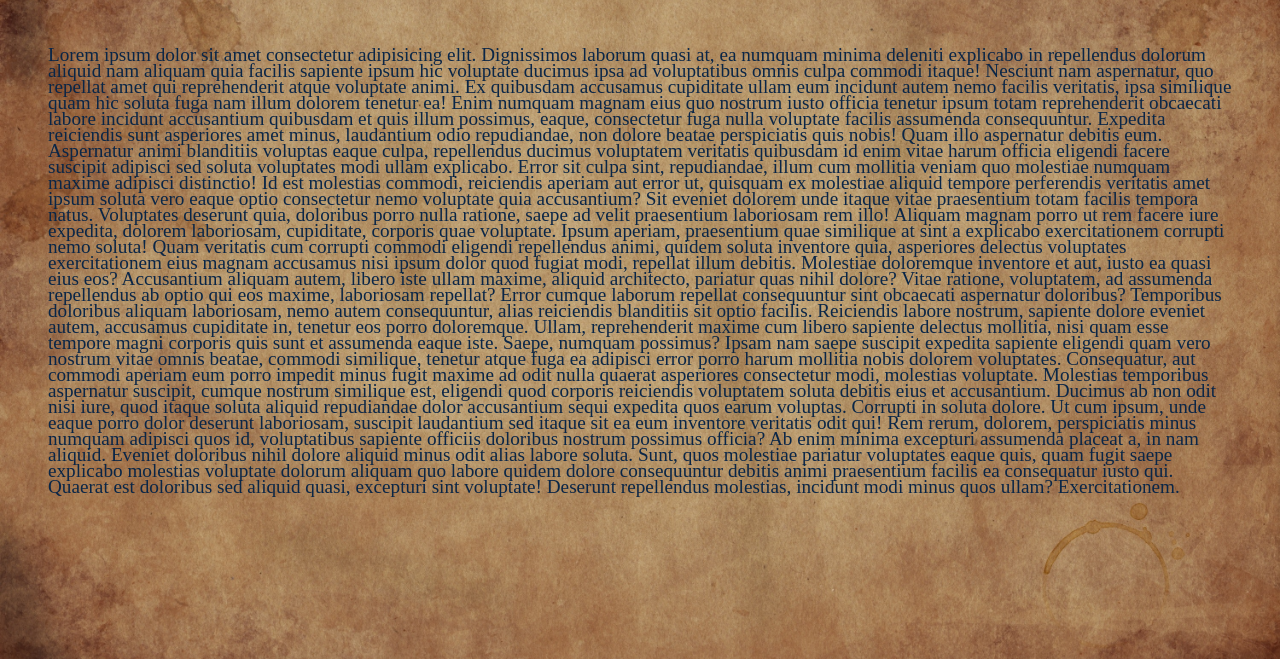
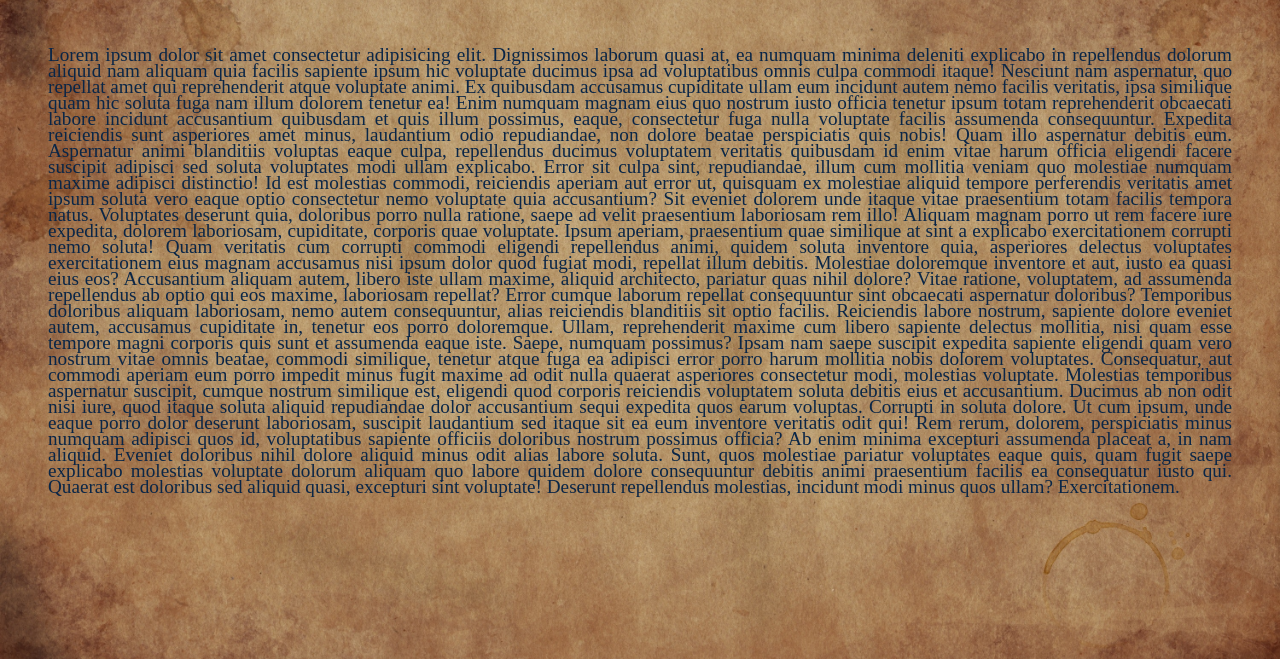
Before and after one commit to Levi9111/github-push-practice, a plain HTML site: page index.htm in a window 1280 px wide. Shown: the part 141-800 px from the top of the page. Drawn offline with Linux system fonts and the light colour scheme.

Commit message:
third commit

```diff
--- a/index.htm
+++ b/index.htm
@@ -5,43 +5,8 @@
     <meta charset="UTF-8">
     <meta http-equiv="X-UA-Compatible" content="IE=edge">
     <meta name="viewport" content="width=device-width, initial-scale=1.0">
+    <link rel="stylesheet" href="style.css">
     <title>GitHub push folder</title>
-
-    <style>
-        * {
-            margin: 0;
-            padding: 0;
-        }
-
-        .container {
-            font-size: 1.2rem;
-            min-height: 200vh;
-            background-color: green;
-            background-image: url(./img.jpg);
-            background-size: cover;
-            background-position: center;
-            background-attachment: fixed;
-            background-repeat: no-repeat;
-            padding: 3rem;
-
-        }
-
-        h1 {
-            text-align: center;
-            padding: 3rem;
-            text-decoration: underline;
-            color: #7B2869;
-
-        }
-
-        p {
-            color: #0A2647;
-
-            ext-align: justify;
-            line-height: 1rem;
-
-        }
-    </style>
 
 </head>
 
--- a/style.css
+++ b/style.css
@@ -0,0 +1,38 @@
+*,
+*::before,
+*::after {
+    margin: 0;
+    padding: 0;
+}
+
+body{
+    background-image: url(./img.jpg);
+    background-size: cover;
+    background-position: center;
+    background-attachment: fixed;
+    background-repeat: no-repeat;
+}
+
+.container {
+    font-size: 1.2rem;
+    min-height: 200vh;
+    /* background-color: green; */
+    padding: 3rem;
+
+}
+
+h1 {
+    text-align: center;
+    padding: 3rem;
+    text-decoration: underline;
+    color: #7B2869;
+
+}
+
+p {
+    color: #0A2647;
+
+    text-align: justify;
+    line-height: 1rem;
+
+}
```
